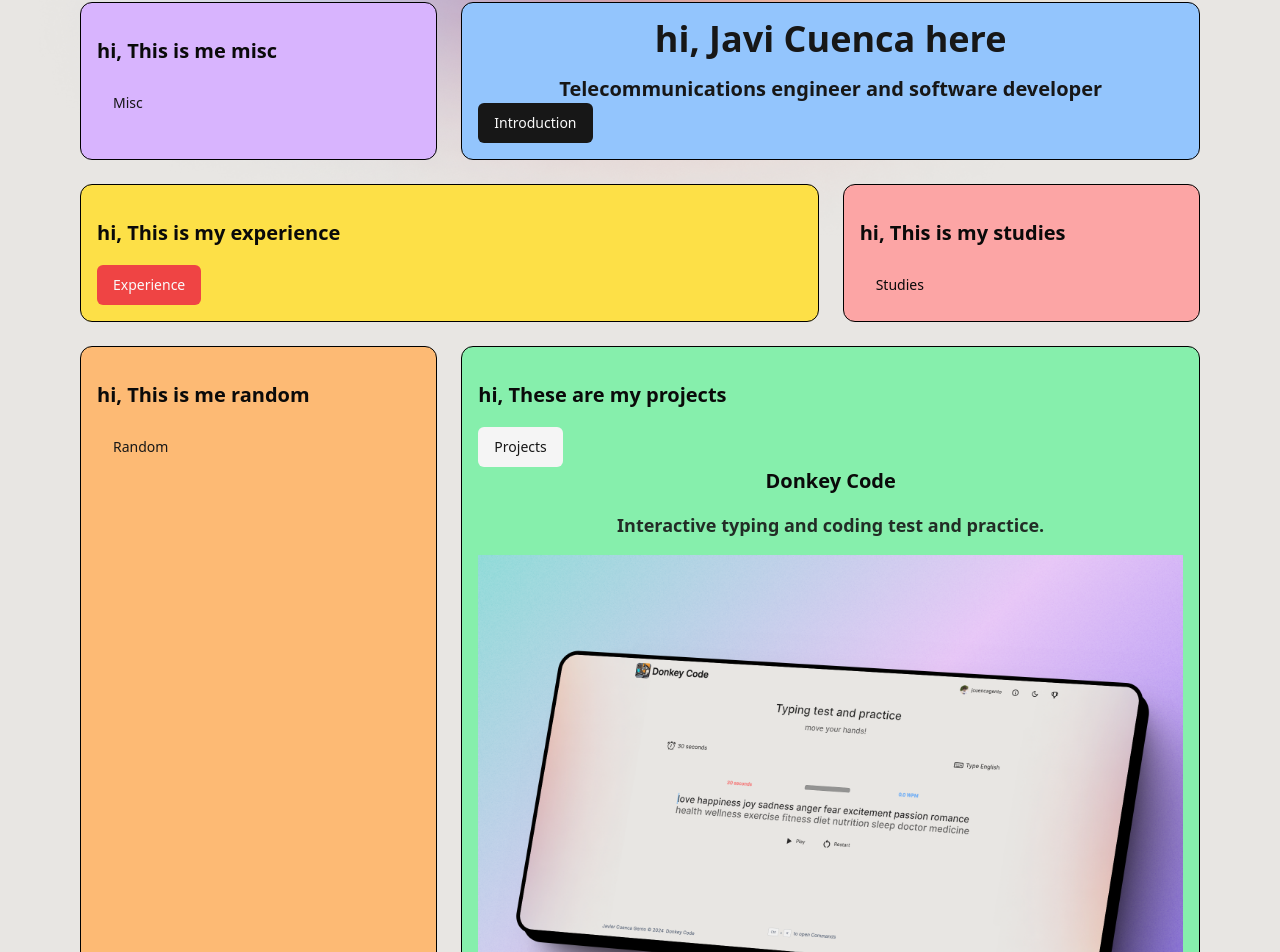
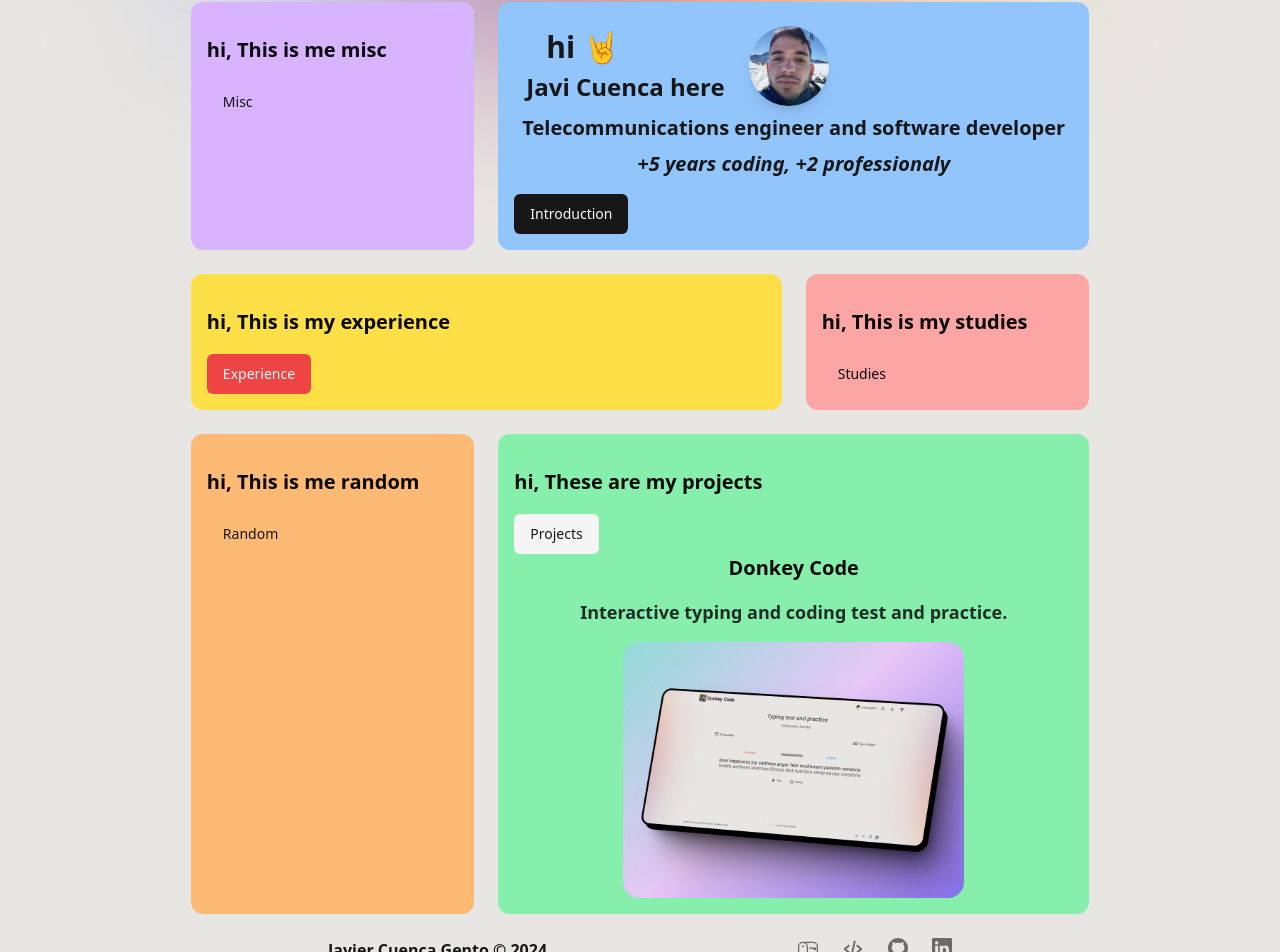
Before and after one commit to jcuencagento/portfolio, a Next.js app: page / in a window 1280 px wide. Shown: the part 82-1034 px from the top of the page. Built offline with nearby package versions, Linux system fonts and the light colour scheme.

Commit message:
Add Introduction

```diff
--- a/src/app/layout.tsx
+++ b/src/app/layout.tsx
@@ -32,9 +32,9 @@ export default function RootLayout({children}: ChildrenProps) {
         <html suppressHydrationWarning lang="en">
             <body>
                 <ThemeProvider disableTransitionOnChange enableSystem attribute="class" defaultTheme="system">
-                    <div className="container mx-auto flex min-h-screen max-w-6xl flex-col px-4 py-5">
+                    <div className="container mx-auto flex min-h-screen max-w-screen-xl flex-col px-4 py-5">
                         <Header />
-                        <div className="flex-1">{children}</div>
+                        <div className="flex max-w-full flex-1 items-center justify-center">{children}</div>
                         <Footer />
                         <Image
                             priority
--- a/src/app/page.tsx
+++ b/src/app/page.tsx
@@ -1,6 +1,3 @@
-"use client";
-import {useState, useEffect} from "react";
-
 import Experience from "@/components/Experience";
 import Introduction from "@/components/Introduction";
 import Misc from "@/components/Misc";
@@ -9,27 +6,8 @@ import Random from "@/components/Random";
 import Studies from "@/components/Studies";
 
 export default function HomePage() {
-    const [mobile, setMobile] = useState(false);
-
-    useEffect(() => {
-        setMobile(window.innerWidth < 620);
-    }, []);
-
-    if (mobile) {
-        return (
-            <div className="mt-6 grid auto-rows-auto grid-cols-2 gap-6">
-                <Introduction />
-                <Studies />
-                <Experience />
-                <ProjectsComponent />
-                <Misc />
-                <Random />
-            </div>
-        );
-    }
-
     return (
-        <div className="grid auto-rows-auto grid-cols-3 gap-6">
+        <div className="grid auto-rows-auto grid-cols-1 gap-6 lg:grid-cols-3">
             <Misc />
             <Introduction />
             <Experience />
--- a/src/components/Contact.tsx
+++ b/src/components/Contact.tsx
@@ -29,7 +29,11 @@ function Contact() {
 
     return (
         <>
-            <BsMailbox className="cursor-pointer transition-colors duration-100 hover:text-primary" size={20} onClick={toggleModal} />
+            <BsMailbox
+                className="cursor-pointer text-primary/60 transition-colors duration-100 hover:scale-110 hover:text-primary"
+                size={20}
+                onClick={toggleModal}
+            />
             {isModalOpen ? (
                 <div
                     className="fixed left-0 top-0 flex h-full w-full items-center justify-center bg-black bg-opacity-60"
--- a/src/components/Experience.tsx
+++ b/src/components/Experience.tsx
@@ -4,7 +4,7 @@ import {Button} from "./ui/button";
 
 export default function Experience() {
     return (
-        <div className="col-span-2 row-span-1 rounded-xl border border-black bg-yellow-300 p-4 text-xl font-bold leading-[4rem]">
+        <div className="col-span-1 row-span-1 rounded-xl bg-yellow-300 p-4 text-xl font-bold leading-[4rem] lg:col-span-2">
             <div>hi, This is my experience</div>
             <Link className="m-auto" href="/exp">
                 <Button className="flex flex-grow" variant="destructive">
--- a/src/components/Footer.tsx
+++ b/src/components/Footer.tsx
@@ -14,8 +14,8 @@ function Footer() {
     }, []);
 
     return (
-        <div className="relative bottom-0 m-auto mb-4 mt-6 flex w-4/5 justify-between text-gray-500 lg:mb-12 lg:w-1/2">
-            <div className="flex flex-row items-center space-x-1">
+        <div className="relative bottom-0 m-auto mb-2 mt-6 flex w-4/5 justify-between lg:mb-4 lg:w-1/2">
+            <div className="flex flex-row items-center space-x-1 font-semibold text-primary">
                 <p style={mobile ? {fontSize: "0.65em"} : {}}>Javier Cuenca Gento</p>
                 <div className="flex gap-1 lg:gap-2">
                     <p style={mobile ? {fontSize: "0.65em"} : {}}>© {new Date().getFullYear()}</p>
@@ -24,13 +24,13 @@ function Footer() {
             <div className="flex gap-2 lg:gap-6">
                 <Contact />
                 <a aria-label="Open code" href="https://github.com/jcuencagento/portfolio" rel="noreferrer" target="_blank">
-                    <BiCodeAlt className="transition-colors duration-100 hover:text-primary" size={22} />
+                    <BiCodeAlt className="text-primary/60 transition-colors duration-100 hover:scale-110 hover:text-primary" size={22} />
                 </a>
                 <a aria-label="GitHub" href="https://github.com/jcuencagento" rel="noreferrer" target="_blank">
-                    <BsGithub className="transition-colors duration-100 hover:text-primary" size={20} />
+                    <BsGithub className="text-primary/60 transition-colors duration-100 hover:scale-110 hover:text-primary" size={20} />
                 </a>
                 <a aria-label="Linkedin" href="https://www.linkedin.com/in/javiercuencagento/" rel="noreferrer" target="_blank">
-                    <BsLinkedin className="transition-colors duration-100 hover:text-primary" size={20} />
+                    <BsLinkedin className="text-primary/60 transition-colors duration-100 hover:scale-110 hover:text-primary" size={20} />
                 </a>
             </div>
         </div>
--- a/src/components/Introduction.tsx
+++ b/src/components/Introduction.tsx
@@ -1,11 +1,31 @@
+import Image from "next/image";
+
+import me from "../../public/Nieve.webp";
+
 import {Button} from "./ui/button";
 
 export default function Introduction() {
     return (
-        <div className="col-span-2 row-span-1 rounded-xl border border-black bg-blue-300 p-4 text-xl font-bold leading-[4rem]">
-            <div className="flex flex-col gap-4">
-                <p className="m-auto text-3xl font-bold text-primary lg:text-4xl">hi, Javi Cuenca here</p>
+        <div className="col-span-1 row-span-1 rounded-xl  bg-blue-300 p-4 text-xl font-bold leading-[4rem] lg:col-span-2">
+            <div className="mb-2 flex flex-col gap-2 p-2">
+                <article className="flex gap-6">
+                    <div className="flex flex-col">
+                        <p className="m-auto ml-6 text-3xl font-bold text-primary 2xl:text-6xl">hi 🤘</p>
+                        <p className="m-auto ml-1 text-2xl font-bold text-primary 2xl:text-4xl">Javi Cuenca here</p>
+                    </div>
+                    <Image
+                        priority
+                        alt="Myself"
+                        className="rounded-full shadow-lg"
+                        src={me}
+                        style={{
+                            width: "10vh",
+                            height: "10vh",
+                        }}
+                    />
+                </article>
                 <p className="m-auto text-lg font-semibold text-primary lg:text-xl">Telecommunications engineer and software developer</p>
+                <p className="m-auto text-lg font-bold italic text-primary lg:text-xl">+5 years coding, +2 professionaly</p>
             </div>
             <Button className="flex flex-grow" variant="default">
                 Introduction
--- a/src/components/Misc.tsx
+++ b/src/components/Misc.tsx
@@ -2,7 +2,7 @@ import {Button} from "./ui/button";
 
 export default function Misc() {
     return (
-        <div className="row-span-1 rounded-xl border border-black bg-purple-300 p-4 text-xl font-bold leading-[4rem]">
+        <div className="col-span-1 row-span-1 rounded-xl  bg-purple-300 p-4 text-xl font-bold leading-[4rem]">
             <div>hi, This is me misc</div>
             <Button className="flex flex-grow" variant="link">
                 Misc
--- a/src/components/ProjectsComponent.tsx
+++ b/src/components/ProjectsComponent.tsx
@@ -7,7 +7,7 @@ import {Button} from "./ui/button";
 
 export default function ProjectsComponent() {
     return (
-        <div className="col-span-2 row-span-1 rounded-xl border border-black bg-green-300 p-4 text-xl font-bold leading-[4rem]">
+        <div className="col-span-1 row-span-1 rounded-xl  bg-green-300 p-4 text-xl font-bold leading-[4rem] lg:col-span-2">
             <div>hi, These are my projects</div>
             <Link href="/projects">
                 <Button className="flex" variant="secondary">
@@ -17,8 +17,8 @@ export default function ProjectsComponent() {
             <div className="flex flex-col items-center gap-4">
                 <p className="text-xl font-semibold">Donkey Code</p>
                 <p className="text-lg font-semibold text-primary/90">Interactive typing and coding test and practice.</p>
-                <a aria-label="Donkey Code" href="https://donkey-code.vercel.app/" rel="noreferrer" target="_blank">
-                    <Image priority alt="Gradient background" className="h-90 w-auto" src={donkeycode} />
+                <a aria-label="Donkey Code link" href="https://donkey-code.vercel.app/" rel="noreferrer" target="_blank">
+                    <Image priority alt="Donkey Code" className="h-64 w-auto rounded-2xl" src={donkeycode} />
                 </a>
             </div>
         </div>
--- a/src/components/Random.tsx
+++ b/src/components/Random.tsx
@@ -2,7 +2,7 @@ import {Button} from "./ui/button";
 
 export default function Random() {
     return (
-        <div className="row-span-1 rounded-xl border border-black bg-orange-300 p-4 text-xl font-bold leading-[4rem]">
+        <div className="col-span-1 row-span-1 rounded-xl  bg-orange-300 p-4 text-xl font-bold leading-[4rem]">
             <div>hi, This is me random</div>
             <Button className="flex flex-grow" variant="link">
                 Random
--- a/src/components/Studies.tsx
+++ b/src/components/Studies.tsx
@@ -2,7 +2,7 @@ import {Button} from "./ui/button";
 
 export default function Studies() {
     return (
-        <div className="row-span-2 rounded-xl border border-black bg-red-300 p-4 text-xl font-bold leading-[4rem] lg:row-span-1">
+        <div className="row-span-2 rounded-xl  bg-red-300 p-4 text-xl font-bold leading-[4rem] lg:row-span-1">
             <div>hi, This is my studies</div>
             <Button className="flex flex-grow" variant="ghost">
                 Studies
```
Also changed, not shown: public/Nieve.webp (added).
